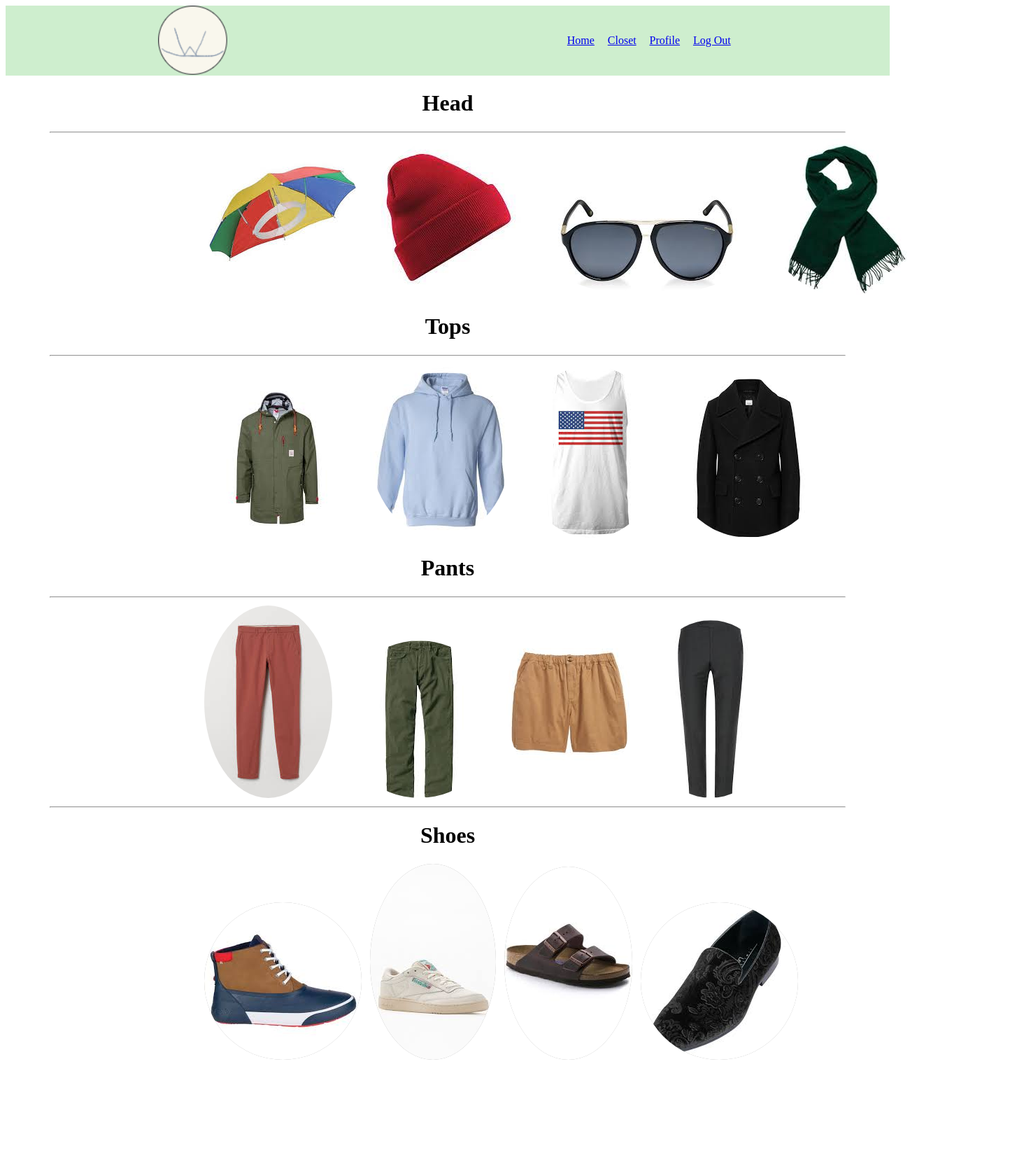
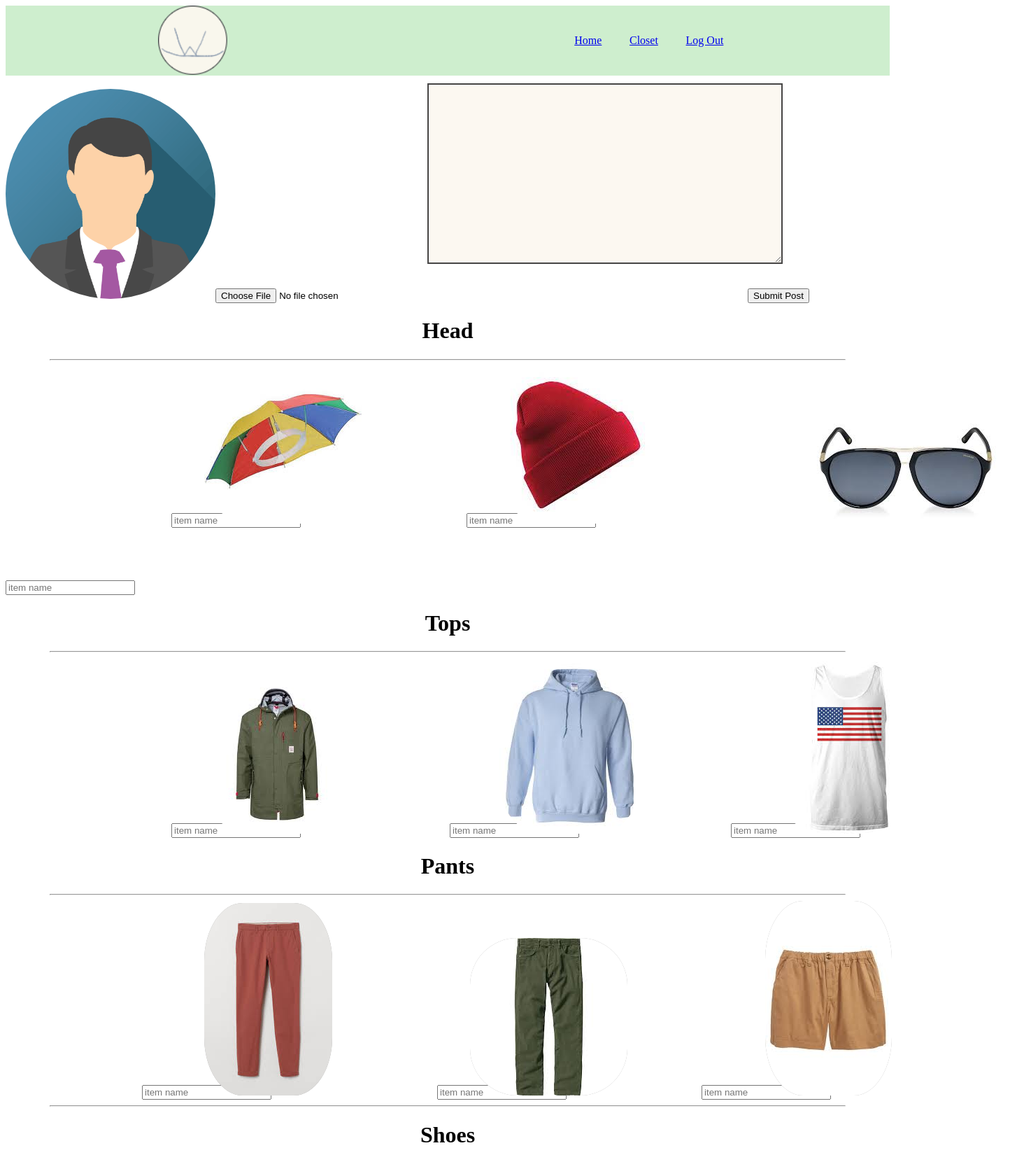
Before and after one commit to KevinWilburn/capstonefrontend, a React (Create React App) app in the folder capstonefrontend/: page /closet in a window 1280 px wide. Shown: the top 1660 px of the page at 70% size, 1454 px wide, since content can reach past the window. Before the commit the page ends 1526 px from the top, so only its background shows below. Built offline with nearby package versions, Linux system fonts and the light colour scheme.

Commit message:
added input and randomizer

```diff
--- a/capstonefrontend/src/App.js
+++ b/capstonefrontend/src/App.js
@@ -1,7 +1,7 @@
 import React from 'react'
 import NavBar from './components/navbar/navbar'
 import LoginPage from './components/loginPage/loginPage'
-import HomePage from './components/homePage/homePage'
+//import HomePage from './components/homePage/homePage'
 import ProfilePage from './components/profilePage/profilePage'
 import {BrowserRouter as Router, Switch, Route} from 'react-router-dom';
 import OutFitPage from './components/outFitPage/outFitPage'
--- a/capstonefrontend/src/components/closet/closet.css
+++ b/capstonefrontend/src/components/closet/closet.css
@@ -1,10 +1,15 @@
 .clothing-item-title{
     text-align: center;
+}
+.profile-image {
+    border-radius: 50%;
+    margin-top: .5cm;
+
 }
 
 .clothing-picture {
     margin-right: .75rem;
-    border-radius: 50%;
+    border-radius: 30%;
     background-color: #aaa;
     position:relative;
     left: 22.5%;
@@ -13,3 +18,21 @@
     margin-left: 5%;
     margin-right: 5%;
 }
+
+.umbrella-input{
+    margin-top: 2cm;
+}
+.umbrella-ok-button{
+    margin-top: 2cm;
+}
+
+.create-about-me{
+    background-color: #fcf8f1;
+    border: solid rgb(70, 69, 69) 2px;
+    width: 500px;
+    height: 250px;
+    position: relative;
+    bottom: 50px;
+    left: 50px;
+    vertical-align: center;
+}
--- a/capstonefrontend/src/components/closet/closet.jsx
+++ b/capstonefrontend/src/components/closet/closet.jsx
@@ -1,56 +1,79 @@
 import React from 'react'
 import redbeanie from './redbeanie.jpg'
 import sunglasses from './sunglasses.jpg'
-import scarf from './scarf.jpg'
-import peacoat from './peacoat.jpg'
 import bluehoodie from './bluehoodie.jpg'
 import tank from './tank.jpg'
 import umbrella from './umbrella.jpg'
 import raincoat from './raincoat.jpg'
-import dresspants from './dresspants.jpg'
 import shortshorts from './shortshorts.jpg'
 import berks from './berks.jpg'
 import cords from './cords.jpg'
-import dressshoes from './dresshoes.jpg'
 import chinos from './chinos.jpg'
 import rainboots from './rainboots.jpg'
 import reebok from './reebok.jpg'
 import './closet.css'
+import logo from './avatar.png'
+
+
 
 export default function Closet() {
+
+
+
     return (
         <>
+        <div className="profile">
+                <img className="profile-image" src={logo} alt="profile-pic" width="300" height="300" border-radius="50%"></img>
+                <input type="file" placeholder="Upload Picture"/>
+
+
+                <textarea className="create-about-me"/>
+                <input className="submit-about-button" type="button" value="Submit Post"  />
+
+        </div>
         <div className="hats">
                 <h1 className="clothing-item-title">Head</h1>
                 <hr className="horizontal-line"/>
                 <img className="clothing-picture" alt="" src={umbrella}/>
+                <input className="umbrella-input" type="text"  placeholder="item name"/>
                 <img className="clothing-picture" alt="" src={redbeanie}/>
+                <input className="umbrella-input" type="text"  placeholder="item name"/>
                 <img className="clothing-picture" alt="" src={sunglasses}/>
-                <img className="clothing-picture" alt="" src={scarf}/>
+                <input className="umbrella-input" type="text"  placeholder="item name"/>
+
         </div>
         <div className="tops">
                 <h1 className="clothing-item-title">Tops</h1>
                 <hr className="horizontal-line"/>
                 <img className="clothing-picture" alt="" src={raincoat}/>
+                <input className="umbrella-input" type="text"  placeholder="item name"/>
                 <img className="clothing-picture" alt="" src={bluehoodie}/>
+                <input className="umbrella-input" type="text"  placeholder="item name"/>
                 <img className="clothing-picture" alt="" src={tank}/>
-                <img className="clothing-picture" alt="" src={peacoat}/>
+                <input className="umbrella-input" type="text"  placeholder="item name"/>
+
         </div>
         <div className="pants">
                 <h1 className="clothing-item-title">Pants</h1>
                 <hr className="horizontal-line"/>
                 <img className="clothing-picture" alt="" src={chinos}/>
+                <input className="umbrella-input" type="text"  placeholder="item name"/>
                 <img className="clothing-picture" alt="" src={cords}/>
+                <input className="umbrella-input" type="text" placeholder="item name"/>
                 <img className="clothing-picture" alt="" src={shortshorts}/>
-                <img className="clothing-picture" alt="" src={dresspants}/>
+                <input className="umbrella-input" type="text" placeholder="item name"/>
+
         </div>
         <div className="shoes">
                 <hr className="horizontal-line"/>
                 <h1 className="clothing-item-title">Shoes</h1>
                 <img className="clothing-picture" alt="" src={rainboots}/>
+                <input className="umbrella-input" type="text" placeholder="item name"/>
                 <img className="clothing-picture" alt="" src={reebok}/>
+                <input className="umbrella-input" type="text" placeholder="item name"/>
                 <img className="clothing-picture" alt="" src={berks}/>
-                <img className="clothing-picture" alt="" src={dressshoes}/>
+                <input className="umbrella-input" type="text" placeholder="item name"/>
+
         </div>
         </>
     )
--- a/capstonefrontend/src/components/homePage/homePage.jsx
+++ b/capstonefrontend/src/components/homePage/homePage.jsx
@@ -22,9 +22,46 @@ export default function Weather (){
         }
     }
 
+    const getRandomOutfit = () =>{
+
+        let myHats =[' umbrella ', ' redbeanie ', ' sunglasses ' ]
+        let myPants =[' chinos ', ' corduroys', ' shorts ']
+        let myShirts = [' raincoat ', ' blue hoodie', ' tank top ']
+        let myShoes = [' rainboots', ' reeboks', ' berks ']
+
+        function findRandomFromCollection(array){
+            let randomItem = array[Math.floor(Math.random() * array.length)];
+          return randomItem;
+      }
+
+      function reRandomizing(hatarray, shirtarray, pantsarray, shoesarray){
+
+        let randomItemFromHats = findRandomFromCollection(hatarray);
+        let randomItemFromShirts = findRandomFromCollection(shirtarray);
+        let randomItemFromPants = findRandomFromCollection(pantsarray);
+        let randomItemFromShoes= findRandomFromCollection(shoesarray);
+
+        let randomResultTripDetailsArray=[randomItemFromHats, randomItemFromShirts,randomItemFromPants,randomItemFromShoes];
+        return randomResultTripDetailsArray;
+    }
+
+    let randomOutFit = reRandomizing(myHats, myShirts, myPants, myShoes)
+    alert('Your random outfit should be' + randomOutFit);
+
+
+
+    }
+
+
+
+
+
+
+
 
 
     return (
+        <>
         <div className="container">
             <input className="inputbox" placeholder="What is the nearest city?"
             onChange={e => setCity(e.target.value)}
@@ -35,7 +72,7 @@ export default function Weather (){
 
             {typeof data.main === "undefined" ? (
                 <div>
-                    <h1>Welcome!</h1>
+                    <h1></h1>
                 </div>
 
             ): (
@@ -45,8 +82,11 @@ export default function Weather (){
                     <h1>{data.weather[0].main}</h1>
                 </div>
             )}
-
         </div>
+        <div className="random-outfit">
+          <input className="radnom outfit" type="button" placeholder="gernerate random outfit" onClick={getRandomOutfit}/>
+        </div>
+        </>
 
     )
 
--- a/capstonefrontend/src/components/homePage/weatherapi.css
+++ b/capstonefrontend/src/components/homePage/weatherapi.css
@@ -8,7 +8,7 @@
 
 .inputbox {
     padding: 10px;
-    width:80%;
+    width:60%;
     margin:auto;
     border: 1px solid rgb(132, 136, 132);
     border-radius: 8px;
--- a/capstonefrontend/src/components/loginPage/loginPage.jsx
+++ b/capstonefrontend/src/components/loginPage/loginPage.jsx
@@ -6,7 +6,7 @@ export default function LoginPage() {
         <>
         <div>
             <h1>
-                Welcome to What-To Wear!
+                Welcome to What To Wear!
 
             </h1>
             {myFunction()}
--- a/capstonefrontend/src/components/navbar/navbar.jsx
+++ b/capstonefrontend/src/components/navbar/navbar.jsx
@@ -15,9 +15,9 @@ export default function NavBar() {
             <Link to='closet'>
             <li>Closet</li>
             </Link>
-            <Link to='profilepage'>
+            {/* <Link to='profilepage'>
             <li>Profile</li>
-            </Link>
+            </Link>  */}
             <Link to='/'>
             <li>Log Out</li>
             </Link>
--- a/capstonefrontend/src/components/profilePage/profilePage.jsx
+++ b/capstonefrontend/src/components/profilePage/profilePage.jsx
@@ -1,12 +1,12 @@
 import React from 'react'
-import logo from './avatar.png'
+//import logo from './avatar.png'
 import './profilePage.css'
 
 export default function ProfilePage() {
 
     return (
         <>
-        <div className="profile-page">
+        {/* <div className="profile-page">
             <div className="profile-container">
                 <img className="profile-image"src={logo} alt="profile-pic" width="300" height="300" border-radius="50%"></img>
                 <br/>
@@ -14,14 +14,9 @@ export default function ProfilePage() {
                     Username
                 </h2>
             </div>
-            <div className="form">
-                <label className="label">My Bio</label>
-                <br/>
-                <textarea className="my-bio-container"/>
-                <br/>
-                <input className="submit-my-bio" type="button" value="Submit my bio"/>
-            </div>
-           </div>
+        </div> */}
+        <di>null</di>
+
         </>
 
     )
```
Also changed, not shown: capstonefrontend/src/components/closet/avatar.png (renamed from capstonefrontend/src/components/profilePage/avatar.png).
